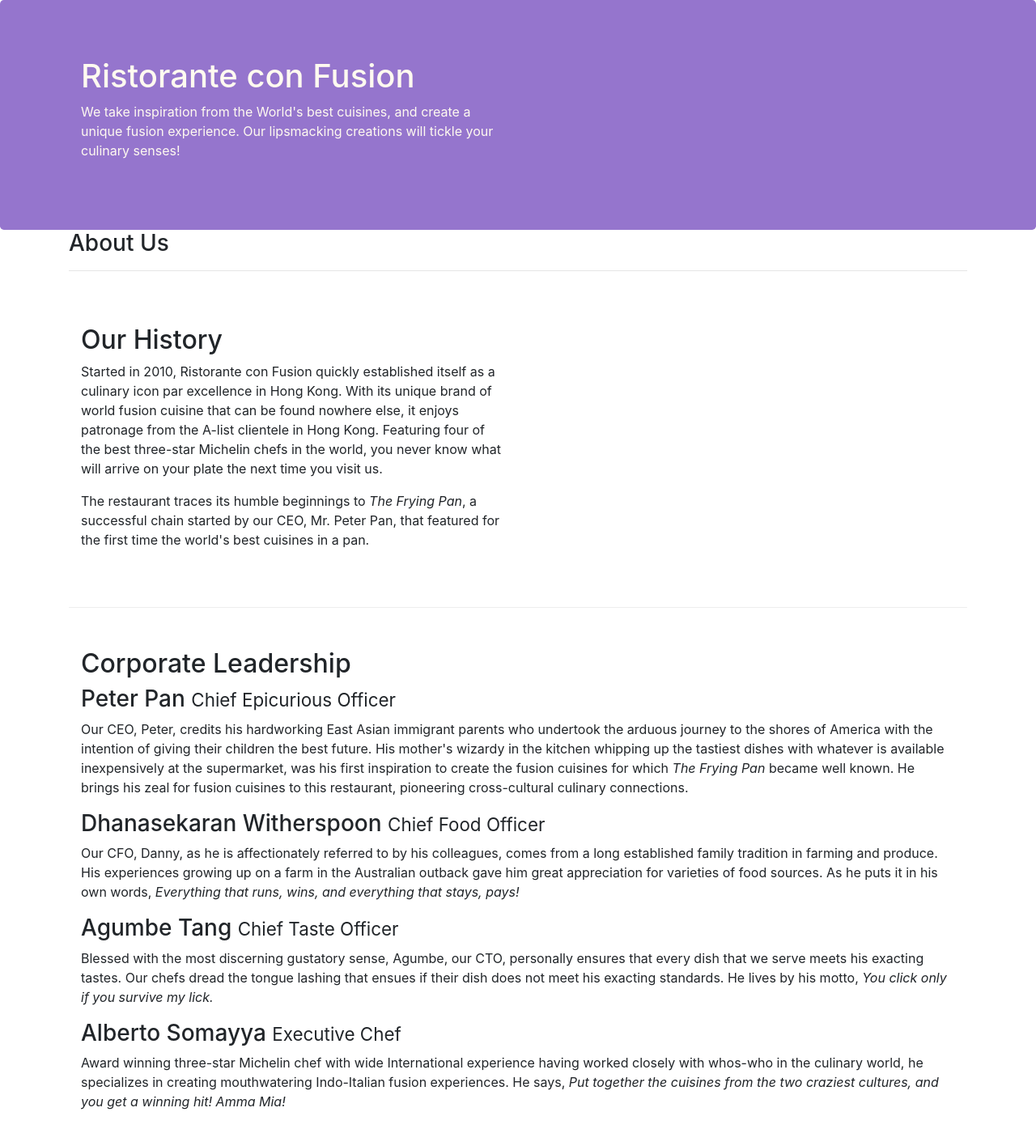
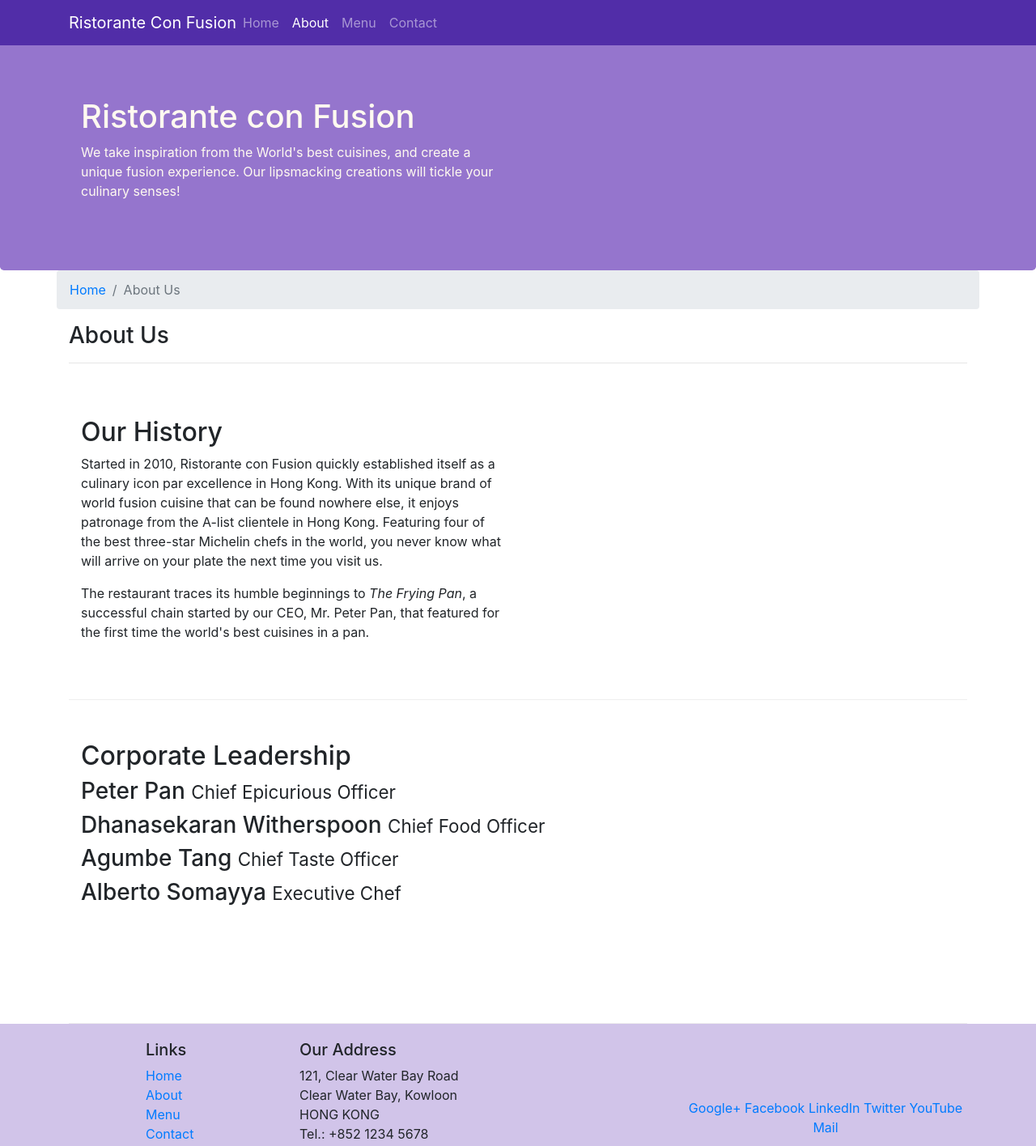
Before and after one commit to lmor989/bootstrap4Part1, a website: page aboutus.html in a window 1280 px wide. Shown: the top 1416 px of the page at 81% size. Drawn offline with nearby package versions, Linux system fonts and the light colour scheme.

Commit message:
navbar and breadcrumbs

```diff
--- a/aboutus.html
+++ b/aboutus.html
@@ -10,7 +10,23 @@
 </head>
 
 <body>
+    <nav class="navbar navbar-dark navbar-expand-sm fixed-top">
+        <div class="container">
+            <button class="navbar-toggler" type="button" data-toggle="collapse" data-target="#Navbar">
+                <span class="navbar-toggler-icon"></span>
+            </button>
+            <a class="navbar-brand mr-auto" href="./index.html">Ristorante Con Fusion</a>
+            <div class="collapse navbar-collapse" id="Navbar">
+                <ul class="navbar-nav mr-auto">
+                    <li class="nav-item"><a class="nav-link" href="./index.html">Home</a></li>
+                    <li class="nav-item active"><a class="nav-link" href="#">About</a></li>
+                    <li class="nav-item"><a class="nav-link" href="#">Menu</a></li>
+                    <li class="nav-item"><a class="nav-link" href="#">Contact</a></li>
+                </ul>
+            </div>
 
+        </div>
+    </nav>
     <header class="jumbotron">
         <div class="container">
             <div class="row row-header">
@@ -26,6 +42,10 @@
 
     <div class="container">
         <div class="row">
+            <ol class="col-12 breadcrumb">
+                <li class="breadcrumb-item"><a href="./index.html">Home</a></li>
+                <li class="breadcrumb-item active">About Us</li>
+            </ol>
             <div class="col-12">
                <h3>About Us</h3>
                <hr>
@@ -47,13 +67,13 @@
             <div class="col">
                 <h2>Corporate Leadership</h2>
                 <h3>Peter Pan <small>Chief Epicurious Officer</small></h3>
-                <p class="d-none d-sm-block">Our CEO, Peter, credits his hardworking East Asian immigrant parents who undertook the arduous journey to the shores of America with the intention of giving their children the best future. His mother's wizardy in the kitchen whipping up the tastiest dishes with whatever is available inexpensively at the supermarket, was his first inspiration to create the fusion cuisines for which <em>The Frying Pan</em> became well known. He brings his zeal for fusion cuisines to this restaurant, pioneering cross-cultural culinary connections.</p>
+                <p class="d-none">Our CEO, Peter, credits his hardworking East Asian immigrant parents who undertook the arduous journey to the shores of America with the intention of giving their children the best future. His mother's wizardy in the kitchen whipping up the tastiest dishes with whatever is available inexpensively at the supermarket, was his first inspiration to create the fusion cuisines for which <em>The Frying Pan</em> became well known. He brings his zeal for fusion cuisines to this restaurant, pioneering cross-cultural culinary connections.</p>
                 <h3>Dhanasekaran Witherspoon <small>Chief Food Officer</small></h3>
-                <p class="d-none d-sm-block">Our CFO, Danny, as he is affectionately referred to by his colleagues, comes from a long established family tradition in farming and produce. His experiences growing up on a farm in the Australian outback gave him great appreciation for varieties of food sources. As he puts it in his own words, <em>Everything that runs, wins, and everything that stays, pays!</em></p>
+                <p class="d-none ">Our CFO, Danny, as he is affectionately referred to by his colleagues, comes from a long established family tradition in farming and produce. His experiences growing up on a farm in the Australian outback gave him great appreciation for varieties of food sources. As he puts it in his own words, <em>Everything that runs, wins, and everything that stays, pays!</em></p>
                 <h3>Agumbe Tang <small>Chief Taste Officer</small></h3>
-                <p class="d-none d-sm-block">Blessed with the most discerning gustatory sense, Agumbe, our CTO, personally ensures that every dish that we serve meets his exacting tastes. Our chefs dread the tongue lashing that ensues if their dish does not meet his exacting standards. He lives by his motto, <em>You click only if you survive my lick.</em></p>
+                <p class="d-none ">Blessed with the most discerning gustatory sense, Agumbe, our CTO, personally ensures that every dish that we serve meets his exacting tastes. Our chefs dread the tongue lashing that ensues if their dish does not meet his exacting standards. He lives by his motto, <em>You click only if you survive my lick.</em></p>
                 <h3>Alberto Somayya <small>Executive Chef</small></h3>
-                <p class="d-none d-sm-block">Award winning three-star Michelin chef with wide International experience having worked closely with whos-who in the culinary world, he specializes in creating mouthwatering Indo-Italian fusion experiences. He says, <em>Put together the cuisines from the two craziest cultures, and you get a winning hit! Amma Mia!</em></p>
+                <p class="d-none ">Award winning three-star Michelin chef with wide International experience having worked closely with whos-who in the culinary world, he specializes in creating mouthwatering Indo-Italian fusion experiences. He says, <em>Put together the cuisines from the two craziest cultures, and you get a winning hit! Amma Mia!</em></p>
             </div>
        </div>
 
@@ -65,7 +85,7 @@
                 <div class="col-4 offset-1 col-sm-2">
                     <h5>Links</h5>
                     <ul class="list-unstyled">
-                        <li><a href="#">Home</a></li>
+                        <li><a href="./index.html">Home</a></li>
                         <li><a href="#">About</a></li>
                         <li><a href="#">Menu</a></li>
                         <li><a href="#">Contact</a></li>
--- a/css/styles.css
+++ b/css/styles.css
@@ -28,3 +28,12 @@
     margin: 0px;
     color: #0f0f0f;
 }
+
+body {
+    padding: 50px 0px 0px 0px;
+    z-index: 0;
+}
+
+.navbar-dark {
+    background-color: #512DA8;
+}
```
Also changed, not shown: index.html (+17 -1 lines).
